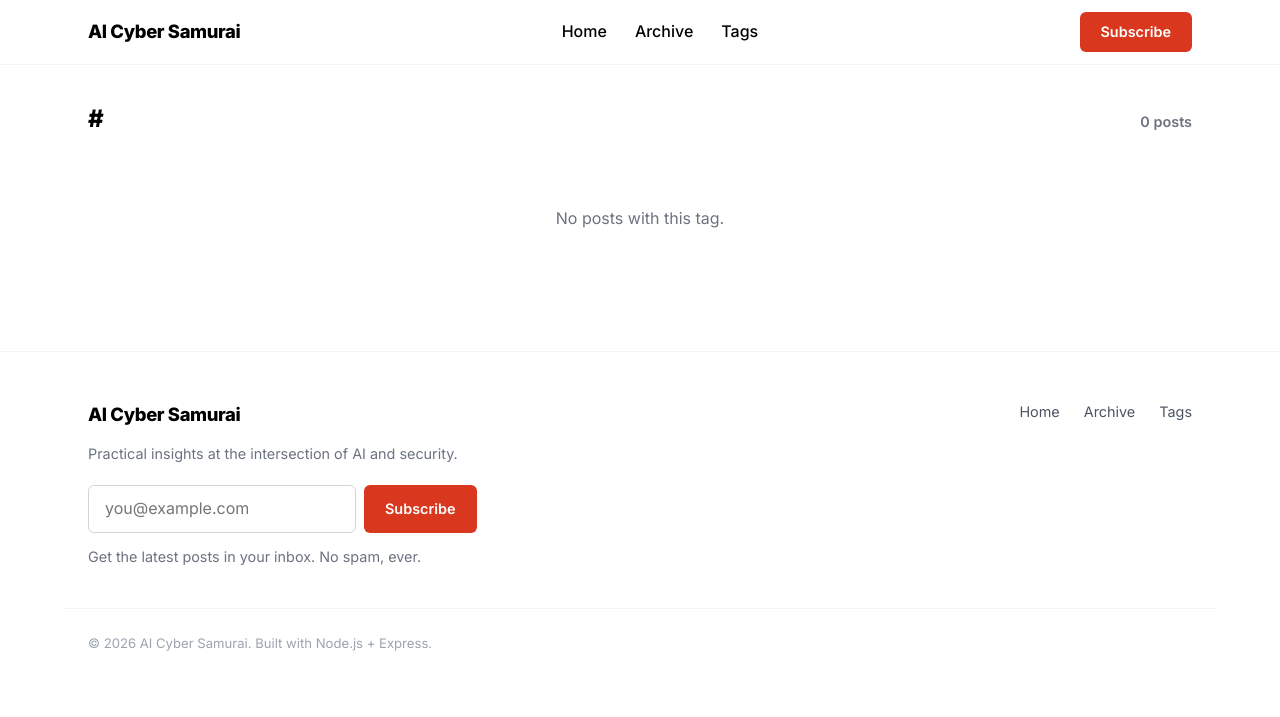
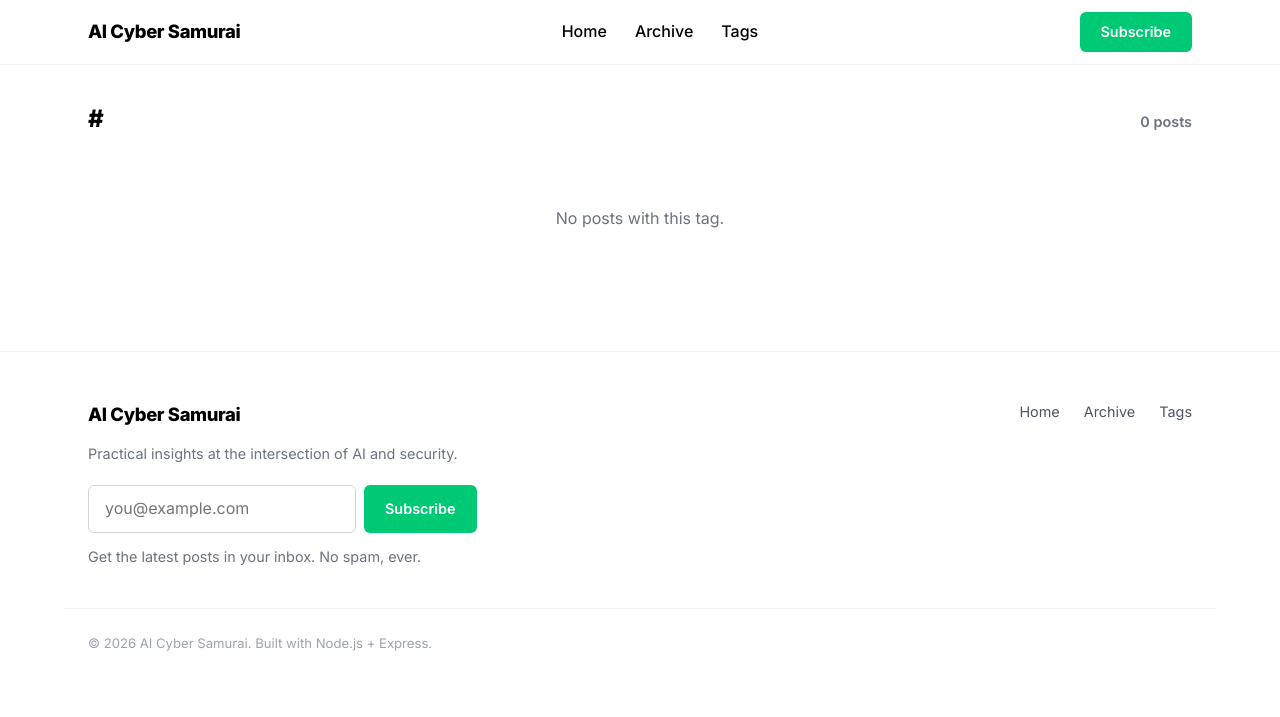
Before and after one commit to bazzofx/aisecblog, a Node server app: template views/tag.ejs in a window 1280 px wide. Shown: the top 717 px of the page. Run offline with Node 20, Linux system fonts and the light colour scheme; the template is opened without the code that fills it, so the values that code supplies are empty; some libraries are stand-ins or nearby versions.

Commit message:
Change color to green

```diff
--- a/public/css/styles.css
+++ b/public/css/styles.css
@@ -7,7 +7,7 @@
 
 /* --- Design tokens ------------------------------------------------------ */
 :root {
-  --wt-primary-color: #d9381e;
+  --wt-primary-color: #00c975 ;
   --wt-text-on-primary-color: #ffffff;
 
   --wt-secondary-color: #dfd150;
```
